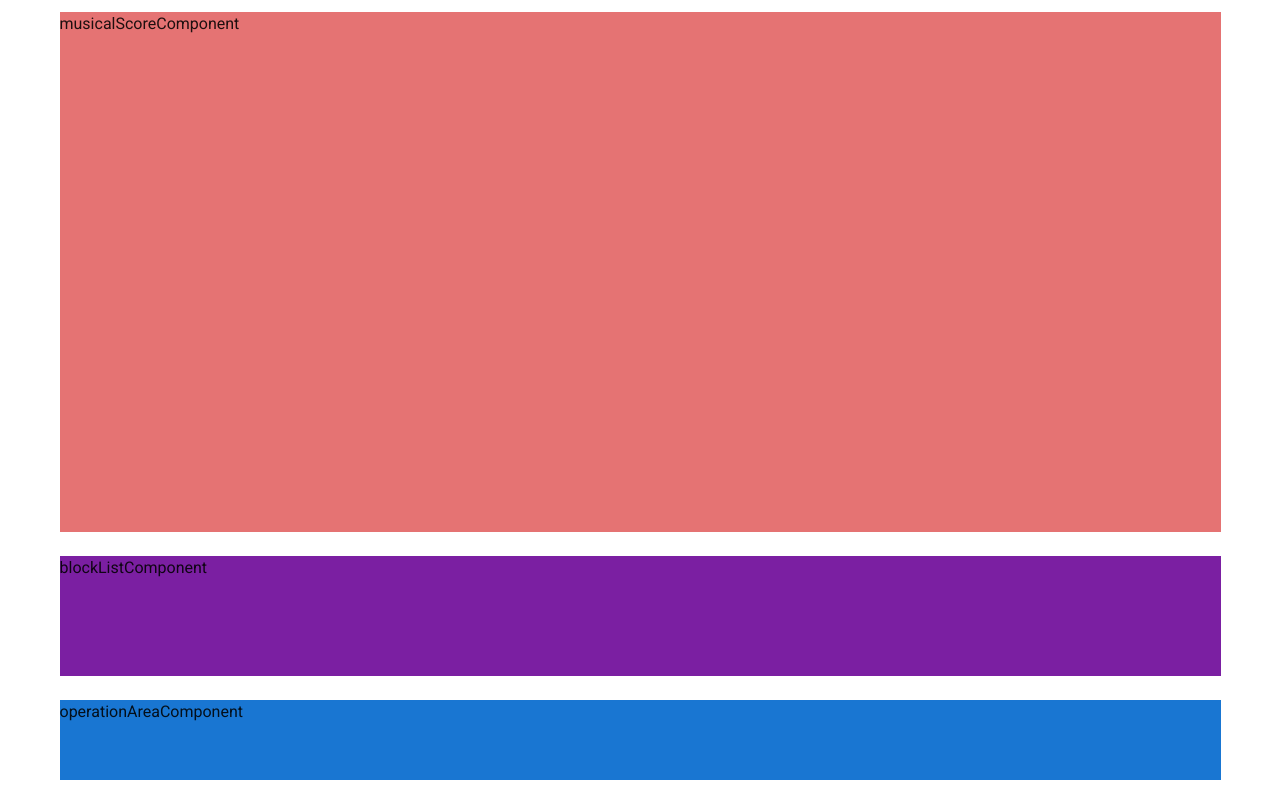
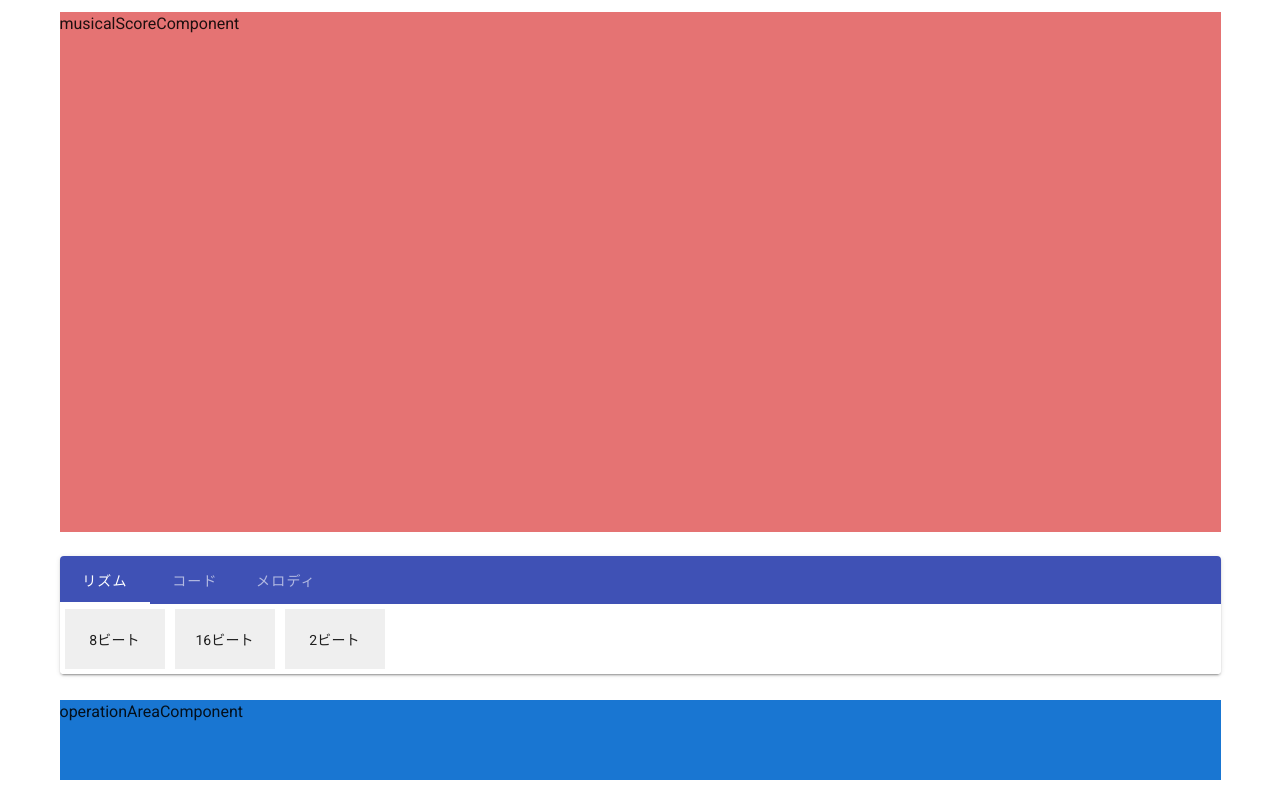
Before and after one commit to cojt-12th-music/create-music-web, a Nuxt app: page / in a window 1280 px wide. Built offline with nearby package versions, Linux system fonts and the light colour scheme.

Commit message:
blockListコンポネント実装

```diff
--- a/components/blockList.vue
+++ b/components/blockList.vue
@@ -1,16 +1,90 @@
 <template>
-  <div id="component-frame" class="purple darken-2">
-    <p>blockListComponent</p>
+  <div id="component-frame">
+    <v-card>
+      <v-tabs v-model="tab" background-color="indigo" dark>
+        <v-tab v-for="item in items" :key="item.tab">
+          {{ item.tab }}
+        </v-tab>
+      </v-tabs>
+
+      <v-tabs-items v-model="tab">
+        <v-tab-item v-for="item in items" :key="item.tab">
+          <v-card flat>
+            <div class="boxContainer">
+              <draggable>
+                <v-card-text v-for="element in item.list" :key="element.name">
+                  {{ element.name }}
+                </v-card-text>
+              </draggable>
+            </div>
+          </v-card>
+        </v-tab-item>
+      </v-tabs-items>
+    </v-card>
   </div>
 </template>
 
-<script lang="ts">
-import Vue from 'vue'
-export default Vue.extend({})
+<script>
+import draggable from 'vuedraggable'
+export default {
+  components: {
+    draggable
+  },
+  data() {
+    return {
+      tab: null,
+      items: [
+        {
+          tab: 'リズム',
+          list: [
+            { name: '8ビート', id: 0 },
+            { name: '16ビート', id: 1 },
+            { name: '2ビート', id: 2 }
+          ]
+        },
+        {
+          tab: 'コード',
+          list: [
+            { name: '王道', id: 0 },
+            { name: 'カノン', id: 1 },
+            { name: '小室', id: 2 },
+            { name: 'Let it be', id: 3 },
+            { name: '下降転調', id: 4 }
+          ]
+        },
+        {
+          tab: 'メロディ',
+          list: [
+            { name: 'メロ1', id: 0 },
+            { name: 'メロ2', id: 1 },
+            { name: 'メロ3', id: 2 }
+          ]
+        }
+      ],
+      enabled: true,
+      dragging: false
+    }
+  }
+}
 </script>
 
 <style lang="scss" scoped>
 div#component-frame {
   height: 100%;
 }
+.boxContainer {
+  width: 100%;
+  overflow-x: auto;
+  white-space: nowrap;
+  -webkit-overflow-scrolling: touch;
+}
+.v-card__text {
+  background-color: #efefef;
+  display: inline-block;
+  width: 100px;
+  height: 60px;
+  line-height: 30px;
+  margin: 5px;
+  text-align: center;
+}
 </style>
```
